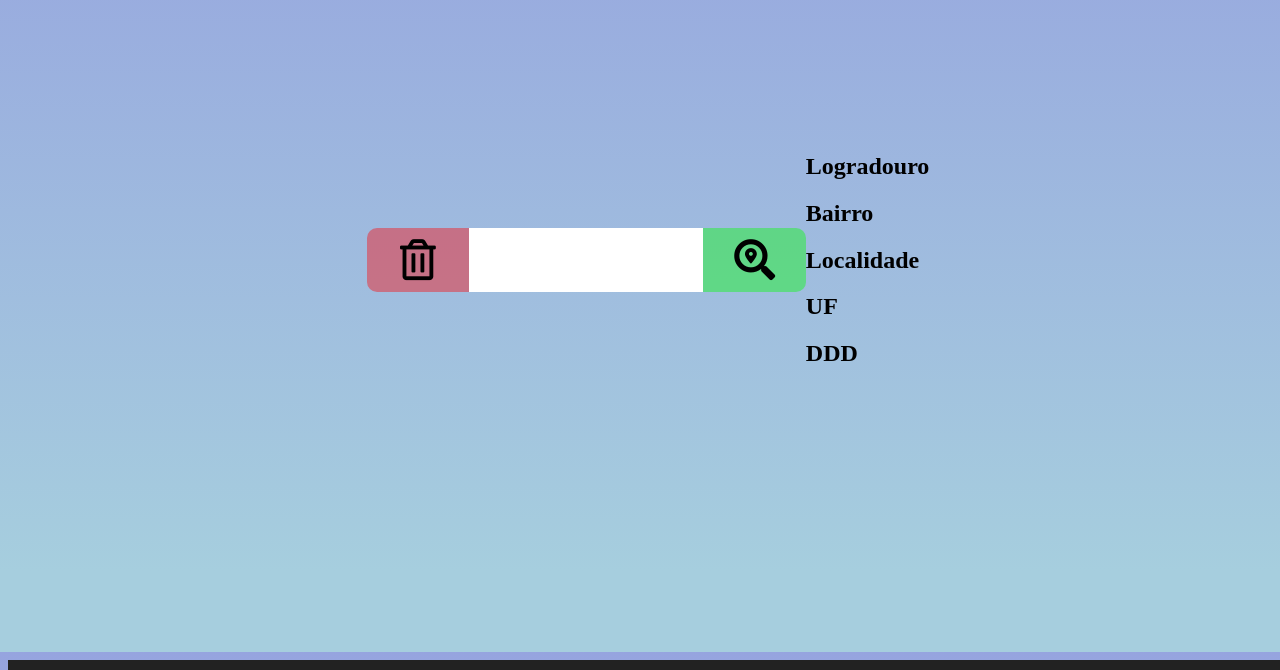
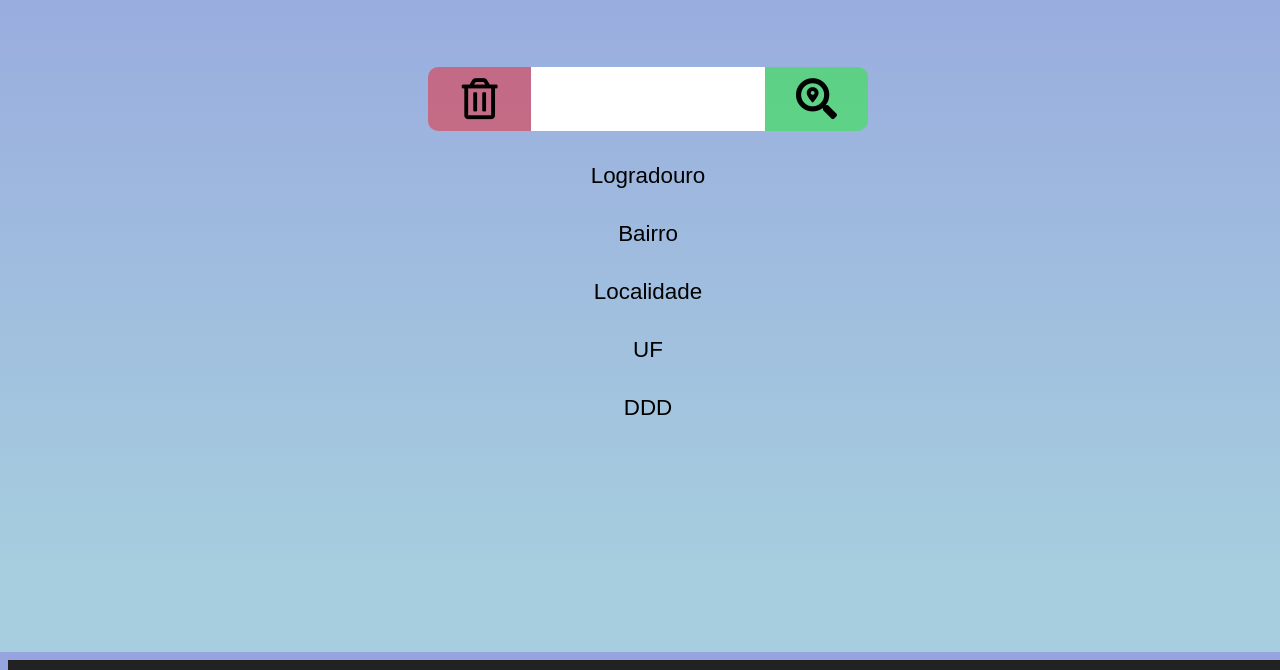
Before and after one commit to viniciusad/CEP, a plain HTML site: page index.html in a window 1280 px wide. Shown: the part 148-818 px from the top of the page. Drawn offline with Linux system fonts and the light colour scheme.

Commit message:
Atualização: CEP

```diff
--- a/css/style-buscacep.css
+++ b/css/style-buscacep.css
@@ -1,6 +1,7 @@
 body, html, .body{
   height: 100%;
   width: 100%;
+  font-family: "Rubik", sans-serif;
 }
 body{
   background:
@@ -11,7 +12,14 @@ body{
   align-items: center;
   justify-content: center;
 }
-.container {
+.flex-center-vertically {
+  display: flex;
+  justify-content: center;
+  flex-direction: column;
+  text-align: center;
+  height: 400px;
+}
+.inline {
   display: flex;
   vertical-align: middle;
   text-align: center;
@@ -52,6 +60,16 @@ body{
   background-color: rgba(255, 0, 0, 0.4);
   cursor: pointer;
 }
+#dadosCep h2 {
+  font-size: 1.4rem;
+  font-weight: 400;
+  margin-top: 8px;
+  color: #000;
+}
+#dadosCep p {
+  font-size: 2rem;
+  color: #000;
+}
 
 /*========== FOOTER ========== */
 
--- a/index.html
+++ b/index.html
@@ -9,7 +9,8 @@
     </head>
     <body>
         <div class="body" ng-app="filteringInput">
-            <div class="container" ng-controller="MyCtrl">
+            <div class="flex-center-vertically">
+                <div class="inline" ng-controller="MyCtrl">
                     <button class="apagarcep" onclick="document.getElementById('input-cep').value = ''">
                         <i class="far fa-trash-alt" alt="Apagar CEP" title="Apagar CEP"></i>
                     </button>
@@ -18,7 +19,7 @@
                         <i class="fas fa-search-location" alt="Buscar CEP" title="Buscar CEP"></i>
                     </button>
                 </div>
-            <div id="dadosCep">
+                <div class="" id="dadosCep">
                         <p data-cep></p>
                     <h2>Logradouro</h2>
                         <p data-log></p>
@@ -30,6 +31,10 @@
                         <p data-uf></p>
                     <h2>DDD</h2>
                         <p data-ddd></p>
+                </div>
+            </div>
+            <div class="flex-center-vertically">
+
             </div>
         </div>
 
```
Lines whose indentation alone changed are shown as unchanged.
